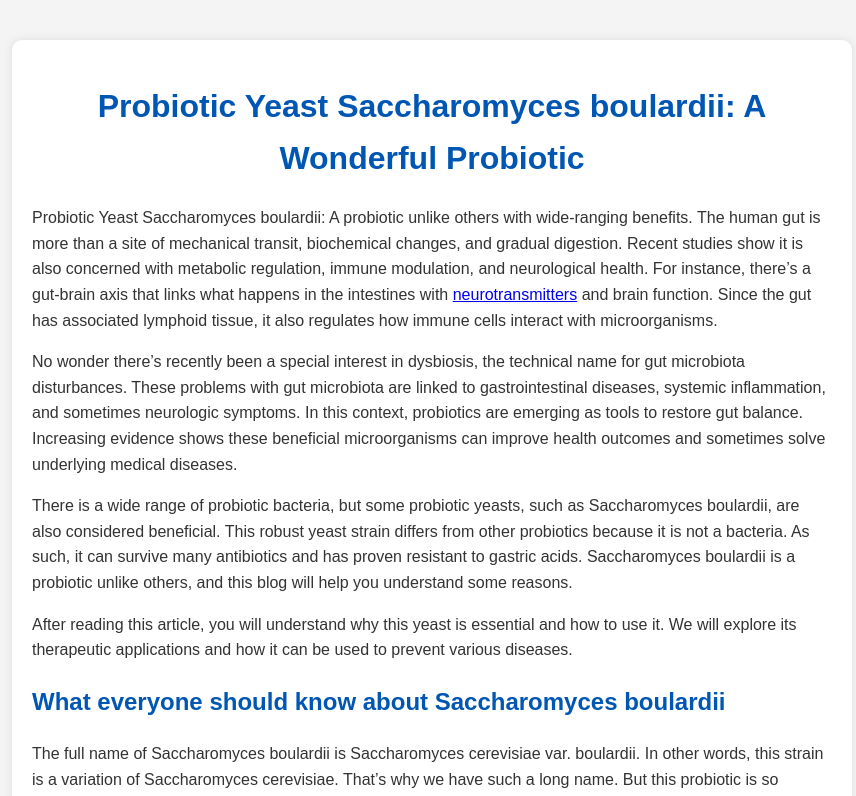
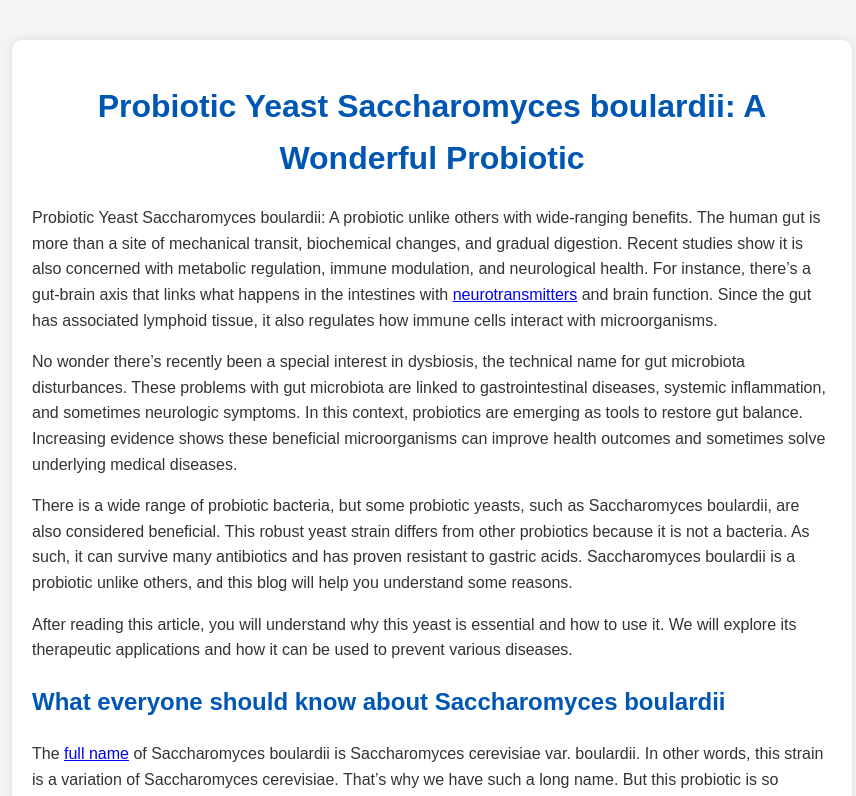
Before and after one commit to amsi0/health-chronicles, a plain HTML site: page index.html in a window 1280 px wide. Shown: the top 796 px of the page, without its empty margins (208-1064 px from the left). Drawn offline with Linux system fonts and the light colour scheme.

Commit message:
Update index.html

```diff
--- a/index.html
+++ b/index.html
@@ -54,7 +54,7 @@
         </p>
         <h2>What everyone should know about Saccharomyces boulardii</h2>
         <p>
-            The full name of Saccharomyces boulardii is Saccharomyces cerevisiae var. boulardii. In other words, this strain is a variation of Saccharomyces cerevisiae. That’s why we have such a long name. But this probiotic is so popular that people simply call it Saccharomyces boulardii, for short. To simplify things further, we can refer to it as S. boulardii.
+            The <a href="https://amsi0.github.io/fancy-igfonts/">full name</a> of Saccharomyces boulardii is Saccharomyces cerevisiae var. boulardii. In other words, this strain is a variation of Saccharomyces cerevisiae. That’s why we have such a long name. But this probiotic is so popular that people simply call it Saccharomyces boulardii, for short. To simplify things further, we can refer to it as S. boulardii.
         </p>
         <p>
             As mentioned above, one of the main features of this strain is that we’re dealing with a type of yeast. Most probiotics are considered beneficial bacteria, but this one is a fungus. It has an oval-to-round shape and is regarded as an excellent source of nutrients. As a fungus, there are structural and reproduction differences between S. boulardii and other probiotics.
```
